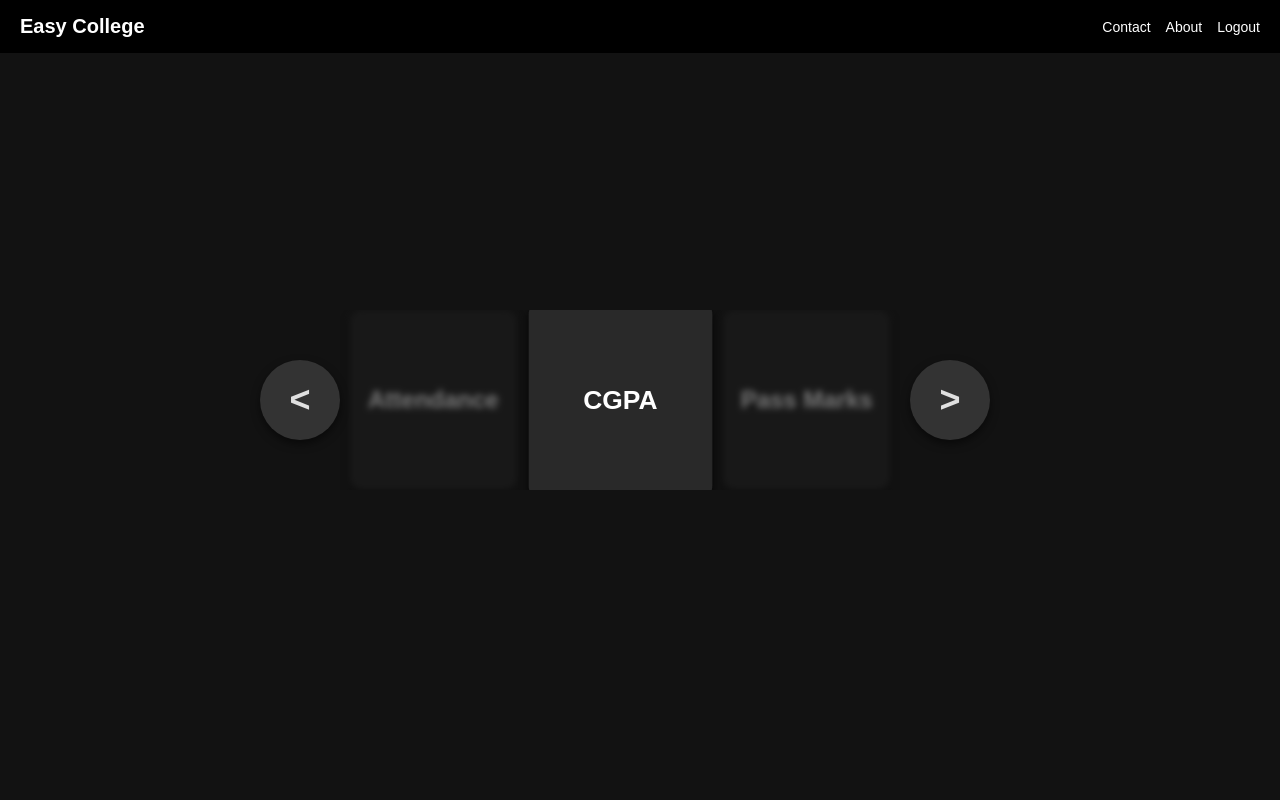
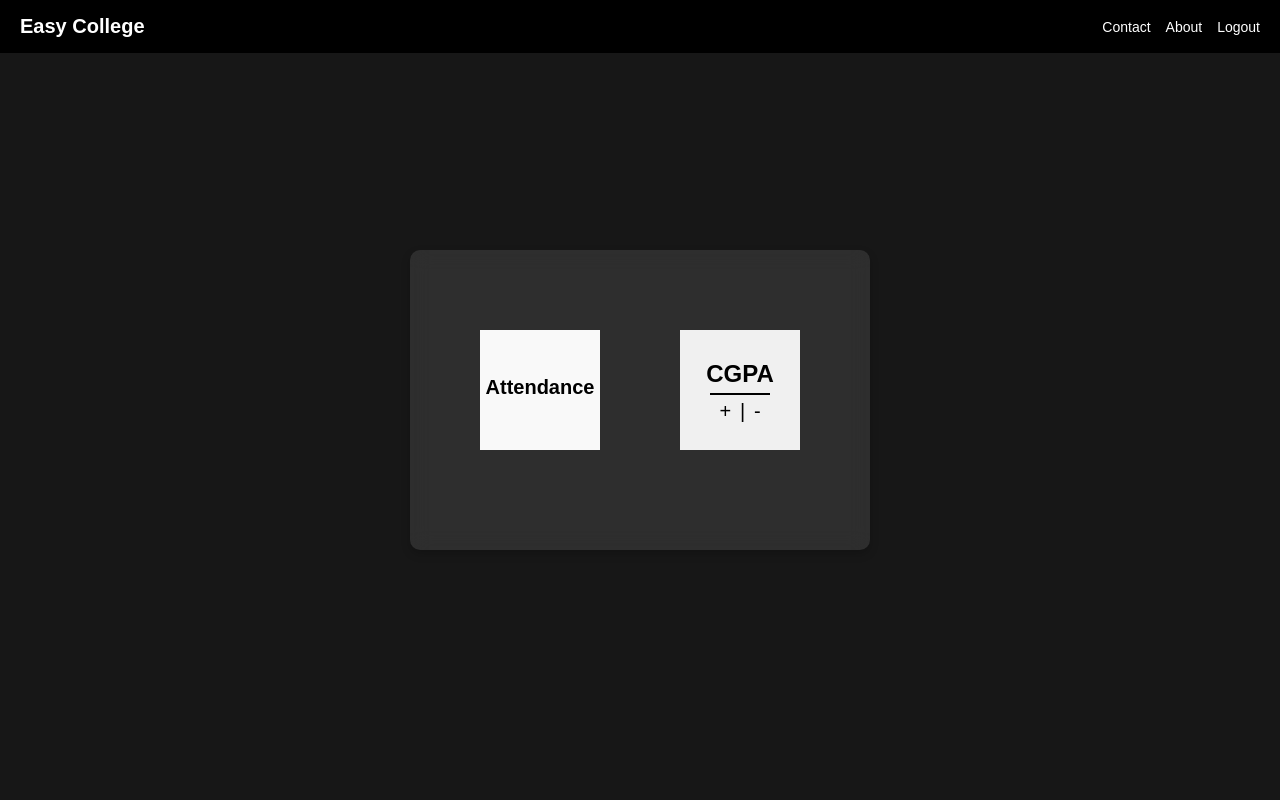
Before and after one commit to ashwathhhhh/Easy-College, a Flask app: page /pages in a window 1280 px wide. Run offline with Flask 3, Linux system fonts and the light colour scheme; the visitor is signed in with stand-in values (Sample User, id 1).

Commit message:
reverting to old pages for now

```diff
--- a/templates/pages.html
+++ b/templates/pages.html
@@ -4,94 +4,69 @@
 <meta charset="UTF-8">
 <meta name="viewport" content="width=device-width, initial-scale=1.0">
 <title>Easy College</title>
+<link rel="icon" type="image/x-icon" href="static/favicon.ico">
 <style>
+    /* Navbar styles */
+
     body {
         margin: 0;
-            font-family: Arial, sans-serif;
+        padding: 0;
         display: flex;
         justify-content: center;
         align-items: center;
         height: 100vh;
-            background-color: #121212; /* Dark black background */
-            color: #ffffff; /* White text for better contrast */
+        background: rgba(0, 0, 0, 0.911);
+        background-size: cover;
+        font-family: Arial, sans-serif;
+        color: white;
+
+
     }
+    .container {
+        text-align: center;
 
-        .scroller-container {
+    }
+    h1 {
+        font-size: 3em;
+        margin: 0;
+    }
+    p {
+        font-size: 1.2em;
+        margin: 0 0 30px;
+    }
+    .options {
+        padding: 30px;
         display: flex;
-            align-items: center;
-            position: relative;
-            width: 600px; /* Increased width for a larger layout */
+        justify-content: space-around;
+        width: 400px;
+        background: rgba(255, 255, 255, 0.1);
+        backdrop-filter: blur(10px);
+        border-radius: 10px;
+        box-shadow: 0 4px 10px rgba(0, 0, 0, 0.2);
+        height: 200px;
+        padding-top: 70px;
     }
-
-        .scroller {
-            display: flex;
-            overflow: hidden;
-            width: 560px; /* Increased width for larger visible area */
-            justify-content: space-between;
-            align-items: center;
+    .button {
+        background: none;
+        border: none;
+        color: white;
+        text-align: center;
+        cursor: pointer;
+        transition: transform 0.2s;
     }
-
-        .box {
-            width: 180px; /* Fixed box width */
-            height: 180px; /* Fixed box height */
-            display: flex;
-            justify-content: center;
-            align-items: center;
-            background-color: #1f1f1f; /* Slightly lighter black for box background */
-            color: #e0e0e0; /* Light gray text for contrast */
-            margin: 0 10px; /* Reduced margin between boxes */
-            border-radius: 12px; /* Slightly more rounded corners */
-            font-size: 24px; /* Uniform font size for box text */
-            font-weight: bold;
-            transition: transform 0.3s, opacity 0.3s, filter 0.3s;
-            opacity: 0.5;
-            filter: blur(3px);
-            box-shadow: 0 4px 8px rgba(0, 0, 0, 0.7); /* Subtle shadow for depth */
-            text-decoration: none; /* Remove underline from links */
+    .button a {
+    text-decoration: none;
 }
-
-        .box.active {
+    .button img {
+        width: 110px;
+        height: 110px;
+        margin-bottom: 10px;
+    }
+    .button p {
+        font-size: 20px;
+    }
+    .button:hover {
         transform: scale(1.1);
-            opacity: 1;
-            filter: blur(0);
-            background-color: #292929; /* Lighter shade of black for the active box */
-            color: #ffffff; /* Bright white for the active text */
-        }
-
-        .nav-btn {
-            width: 80px; /* Larger button size */
-            height: 80px; /* Larger button size */
-            background-color: #333333; /* Medium dark gray for button background */
-            color: #e0e0e0; /* Light gray for button text */
-            display: flex;
-            justify-content: center;
-            align-items: center;
-            font-size: 36px; /* Increased font size for buttons */
-            font-weight: bold;
-            border: none;
-            border-radius: 50%; /* Circular buttons */
-            cursor: pointer;
-            position: absolute;
-            transition: transform 0.3s, background-color 0.3s;
-            box-shadow: 0 4px 8px rgba(0, 0, 0, 0.5); /* Slightly larger shadow for buttons */
-        }
-
-        .nav-btn:hover {
-            background-color: #444444; /* Slightly lighter gray on hover */
-            transform: scale(1.2); /* Slightly larger on hover */
-            color: #ffffff; /* Bright white text on hover */
-        }
-
-        #left-btn {
-            left: -80px; /* Adjusted position to match larger layout */
-            top: 50%;
-            transform: translateY(-50%);
-        }
-
-        #right-btn {
-            right: -50px; /* Adjusted position to match larger layout */
-            top: 50%;
-            transform: translateY(-50%);
     }
     .navbar {
         background-color: rgba(0, 0, 0, 0.5);
@@ -147,52 +122,85 @@
             font-weight: bold;
         }
 
-        /* Existing styles */
+        @media (max-width: 600px) {
+            .navbar {
+                padding: 10px;
+                flex-direction: row;
+                gap: 15px;
 
-@media (max-width: 768px) {
-    .scroller-container {
-        width: 100%; /* Full width on smaller screens */
-        padding: 0 10px; /* Padding for a better look */
             }
 
-    .scroller {
-        width: 100%; /* Occupy full screen width */
-        overflow-x: scroll; /* Allow horizontal scrolling */
-        justify-content: flex-start;
-        scroll-snap-type: x mandatory; /* Snap boxes into place */
-        -webkit-overflow-scrolling: touch; /* Smooth scrolling for mobile */
+            .navbar-links {
+                width: 58%;
+                justify-content: center;
             }
 
-    .box {
-        width: 120px; /* Smaller box size */
-        height: 120px;
-        font-size: 16px; /* Reduced font size */
-        margin: 0 5px; /* Smaller gaps between boxes */
-        flex-shrink: 0; /* Prevent shrinking */
-        scroll-snap-align: center; /* Align center on snap */
+            .login-container {
+                padding: 1.5rem;
+                margin: 100px 10px 20px 10px;
             }
 
-    .nav-btn {
-        width: 60px;
+            .login-btn {
+                font-size: 16px;
+                padding: 10px 20px;
+            }
+        }
+    .cgpa-container {
+  text-align: center;
+  font-family: Arial, sans-serif;
+  width: 100px;
   height: 60px;
-        font-size: 28px;
 }
 
-    #left-btn {
-        left: 5px; /* Adjust button placement */
+.text {
+  font-size: 24px;
+  font-weight: bold;
+  margin-bottom: 5px;
+  color: black;
 }
 
-    #right-btn {
-        right: 5px; /* Adjust button placement */
+.line {
+  width: 60px;
+  height: 2px;
+  background-color: black;
+  margin: 5px auto;
 }
 
-    .navbar h1 {
-        font-size: 16px; /* Smaller title size */
+.symbols {
+  font-size: 20px;
+  display: flex;
+  justify-content: space-around;
+  width: 50px;
+  margin: 0 auto;
+  color: black;
 }
 
-    .navbar-links a {
-        font-size: 12px;
+.hehe {
+  display: flex;
+  justify-content: center;
+  align-items: center;
+  height: 120px;
+  width: 120px;
+  background-color: #f0f0f0;
+  margin: 0;
 }
+
+.hehe1 {
+    display: flex;
+  justify-content: center;
+  align-items: center;
+  height: 120px;
+  width: 120px;
+  background-color: #f9f9f9;
+  margin: 0;
+}
+.group-icon {
+  text-align: center;
+  padding-top: 25px;
+  color: black;
+  font-weight: bold;
+  font-family: Arial, sans-serif;
+
 }
 
 </style>
@@ -204,85 +212,44 @@
             <a href="https://mail.google.com/mail/u/0/?view=cm&to=yohtachy@gmail.com&su=Contact%20from%20Easy%20College&body=Hello,%0D%0A%0D%0AI'm%20contacting%20you%20regarding%20Easy%20College.%0D%0A%0D%0ARegards,%0D%0A[Your%20Name]" target="_blank">Contact</a>
             <a href="{{ url_for('about') }}" class="btn btn-secondary">About</a>
             <a href="{{ url_for('logout') }}" class="btn btn-secondary">Logout</a>
+
         </div>
     </nav>
-
-    <div class="scroller-container">
-        <!-- Navigation Buttons -->
-        <button id="left-btn" class="nav-btn">&lt;</button>
-        <div class="scroller">
-            <!-- Boxes will be dynamically rendered -->
+    <div class="container">
+        <div class="options">
+            <button class="button" >
+                <a href="{{ url_for('attendance') }}" class="btn btn-secondary">
+                    <div class="hehe1">
+                        <div class="group-icon">
+                            <p>Attendance</p>
                         </div>
-        <button id="right-btn" class="nav-btn">&gt;</button>
                     </div>
-
-    <script>
-        // Define URLs for each button to match Flask routes
-        // Define URLs for each button to match Flask routes
-        // Define a mapping of box names to their corresponding URLs
-// Define a mapping of box names to their corresponding URLs
-        const boxUrlMap = {
-            "Attendance": "/attendance",
-            "CGPA": "/cgpa",
-            "Pass Marks": "/loading",
-            "PYQs": "/loading"
-        };
-
-        // Initial box order with button labels
-        let boxOrder = ["Attendance", "CGPA", "Pass Marks", "PYQs"];
-
-        // Function to render boxes dynamically based on the visible order
-        function renderBoxes() {
-            const scroller = document.querySelector('.scroller');
-            scroller.innerHTML = "";
-            for (let i = 0; i < 3; i++) {
-                const boxName = boxOrder[i]; // Get the box name directly from the order
-                const box = document.createElement("a"); // Create an anchor element
-                box.classList.add("box");
-                box.href = boxUrlMap[boxName]; // Set the href based on box name from the mapping
-                box.target = "_self"; // Open link in the same tab
-
-                if (i === 1) box.classList.add("active"); // Center box
-                box.textContent = boxName; // Display button label
-                scroller.appendChild(box);
-            }
-        }
-
-        // Function to move boxes to the right
-        function moveRight() {
-            const movedBox = boxOrder.shift(); // Remove the first box
-            boxOrder.push(movedBox); // Add it to the end
-            renderBoxes();
-        }
-
-        // Function to move boxes to the left
-        function moveLeft() {
-            const movedBox = boxOrder.pop(); // Remove the last box
-            boxOrder.unshift(movedBox); // Add it to the beginning
-            renderBoxes();
-        }
-
-        // Add event listeners to the buttons
-        document.getElementById("left-btn").addEventListener("click", moveLeft);
-        document.getElementById("right-btn").addEventListener("click", moveRight);
-
-        // Initial rendering of boxes
-        renderBoxes();
-
-        let startX;
-
-    document.querySelector('.scroller').addEventListener('touchstart', (e) => {
-        startX = e.touches[0].clientX;
-    });
-
-    document.querySelector('.scroller').addEventListener('touchend', (e) => {
-        let endX = e.changedTouches[0].clientX;
-        if (startX > endX + 30) {
-            moveRight();
-        } else if (startX < endX - 30) {
-            moveLeft();
-        }
-    });
-    </script>
+                </a>
+                <br>
+                <br>
+                <p></p>
+                <p></p>
+            </button>
+            <button class="button" >
+                <a href="{{ url_for('cgpa') }}" class="btn btn-secondary">
+                    <div class = "hehe">
+                        <div class="cgpa-container">
+                            <div class="text">CGPA</div>
+                            <div class="line"></div>
+                            <div class="symbols">
+                            <span>+</span>
+                            <span>|</span>
+                            <span>-</span>
+                            </div>
+                        </div>
+                    </div>
+                </a>
+                <br>
+                <br>
+                <p></p>
+                <p></p>
+            </button>
+        </div>
+    </div>
 </body>
 </html>
```
Lines whose indentation alone changed are shown as unchanged.
